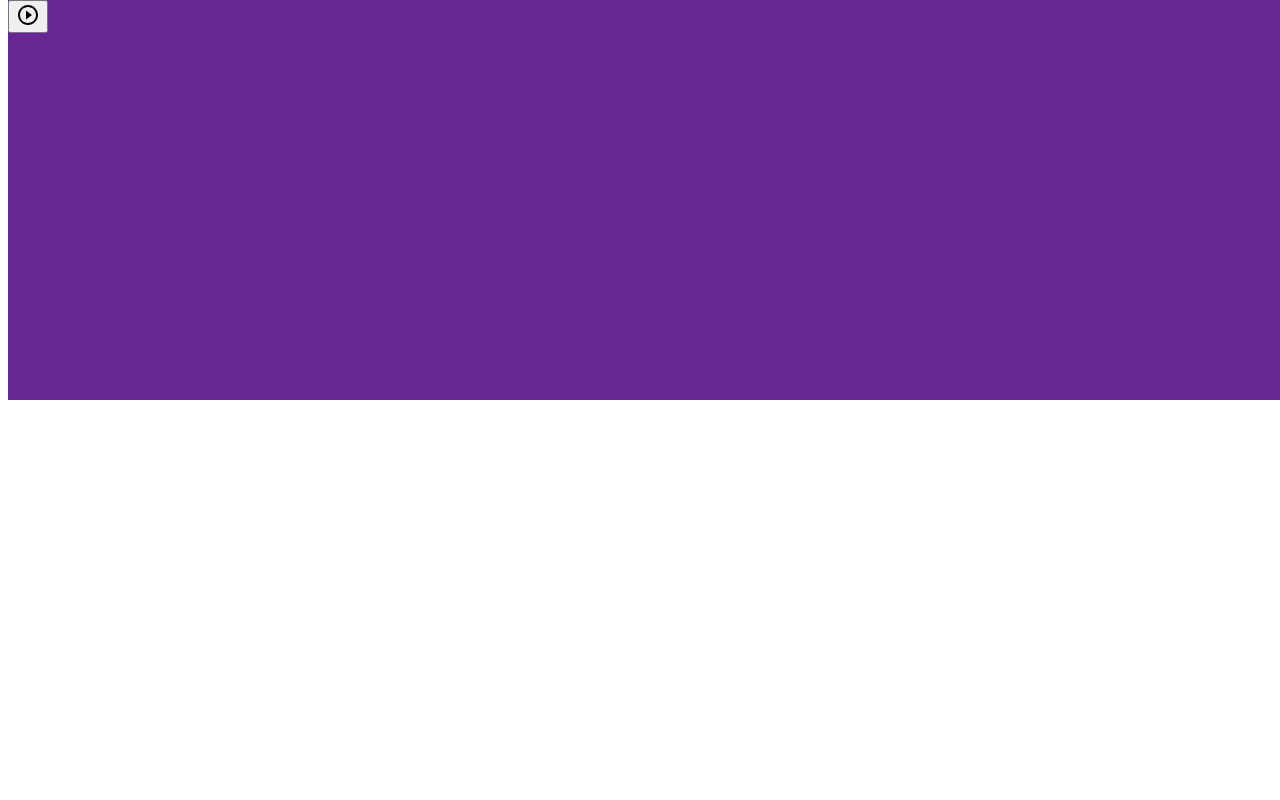
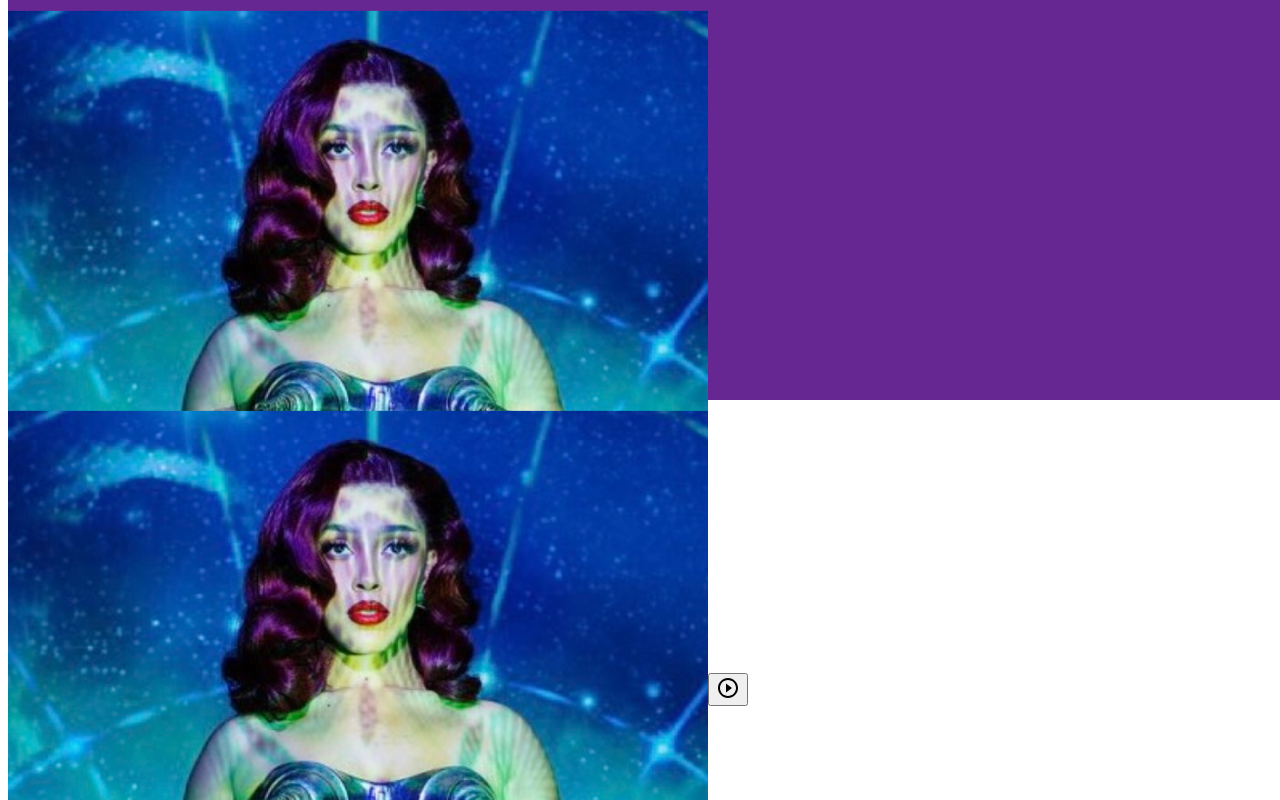
Before and after one commit to santoslanuza/radioproject, a Next.js app in the folder web/: page / in a window 1280 px wide. Shown: the top 800 px of the page. Built offline with nearby package versions, Linux system fonts and the light colour scheme.

Commit message:
index.tsx

```diff
--- a/web/pages/index.tsx
+++ b/web/pages/index.tsx
@@ -7,17 +7,34 @@ import styles from '../styles/Home.module.css'
 export default function Home() {
   const {
      isPlaying,
-     playPause
+     musicas,
+     musicIndex,
+     playPause,
+     configMusic
   } = useContext(HomeContext);
   return (
     <div className={styles.container}>
       <div className={styles.header}>
-
+      <div className={styles.headerImage}>
+       <img src={`capas/${musicas[musicIndex].capa}`} />
       {isPlaying ?
       (<button onClick={playPause}><PauseCircleOutlineIcon /></button>):
       (<button onClick={playPause}><PlayCircleOutlineIcon /></button>)
      }
      </div>
      </div>
+      <div className={styles.content}>
+        {
+          musicas.map((music, index)=> {
+          return (
+            <div onClick={() => configMusic(index)} key={music.audio} className={styles.musicItem}>
+            <img src={`capas/${music.capa}`} />
+            <h1>{music.nome}</h1>
+           </div>
+          )
+        })
+      }
+      </div>
+     </div>
   )
 }
```
